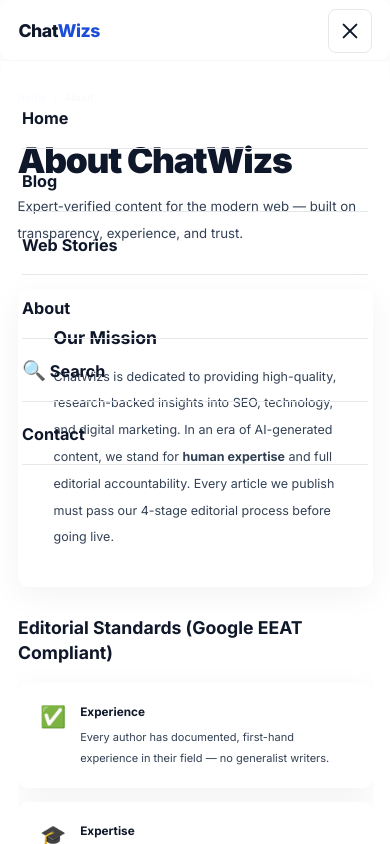
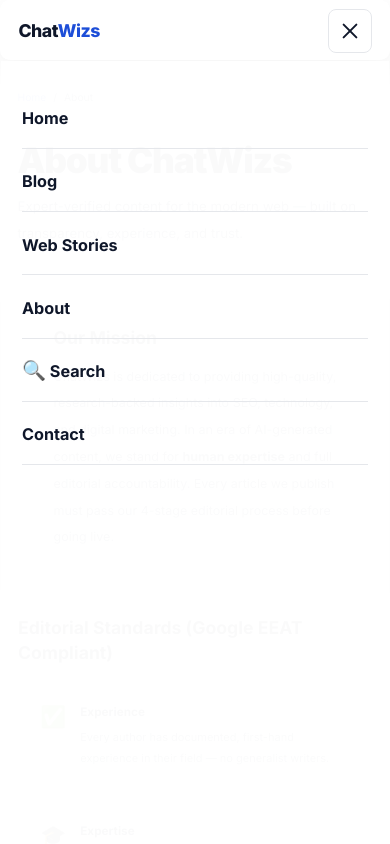
Before and after one commit to prasantbagriya/blog, a Next.js app: page /about in a window 390 px wide. Both pictures are taken after a click on the button "Open navigation menu". Shown: the top 844 px of the page. Built offline with nearby package versions, Linux system fonts and the light colour scheme.

Commit message:
style: fix mobile navigation overlay and make blog post headline responsive

```diff
--- a/app/blog/[slug]/page.tsx
+++ b/app/blog/[slug]/page.tsx
@@ -313,8 +313,8 @@
         </ol>
       </nav>
 
-      <header style={{ textAlign: 'center', marginBottom: '4rem' }}>
-        <h1 className="post-title animate-fade-in" style={{ fontSize: '3.5rem', fontWeight: 900, marginBottom: '1.5rem', lineHeight: 1.1, letterSpacing: '-0.04em' }}>
+      <header style={{ textAlign: 'center', marginBottom: '2.5rem', marginTop: '1.5rem' }}>
+        <h1 className="post-title animate-fade-in">
           {post.title}
         </h1>
       </header>
--- a/app/globals.css
+++ b/app/globals.css
@@ -351,3 +351,13 @@
   padding: 0 !important;
   margin: 0 !important;
 }
+
+/* ✅ Blog Post Responsive Title */
+.post-title {
+  font-size: clamp(1.85rem, 6vw, 3.5rem);
+  font-weight: 900;
+  line-height: 1.15;
+  letter-spacing: -0.04em;
+  margin-bottom: 1.5rem;
+  color: var(--foreground);
+}
--- a/components/MobileNav.tsx
+++ b/components/MobileNav.tsx
@@ -95,14 +95,15 @@
             top: 'var(--header-height)',
             left: 0,
             right: 0,
-            bottom: 0,
-            background: 'rgba(255,255,255,0.97)',
+            height: 'calc(100vh - var(--header-height))',
+            background: 'rgba(255,255,255,0.98)',
             backdropFilter: 'blur(12px)',
             zIndex: 99,
             display: 'flex',
             flexDirection: 'column',
             padding: '2rem 1.5rem',
             animation: 'fadeIn 0.2s ease',
+            overflowY: 'auto',
           }}
         >
           <nav aria-label="Mobile Navigation">
```
